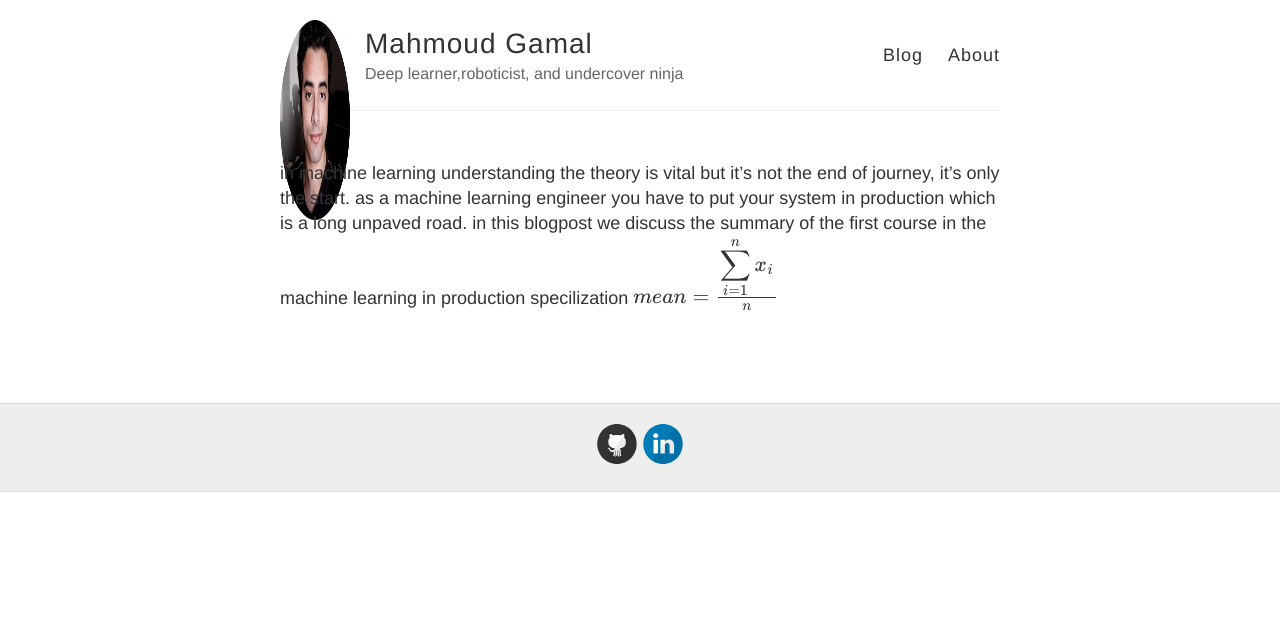
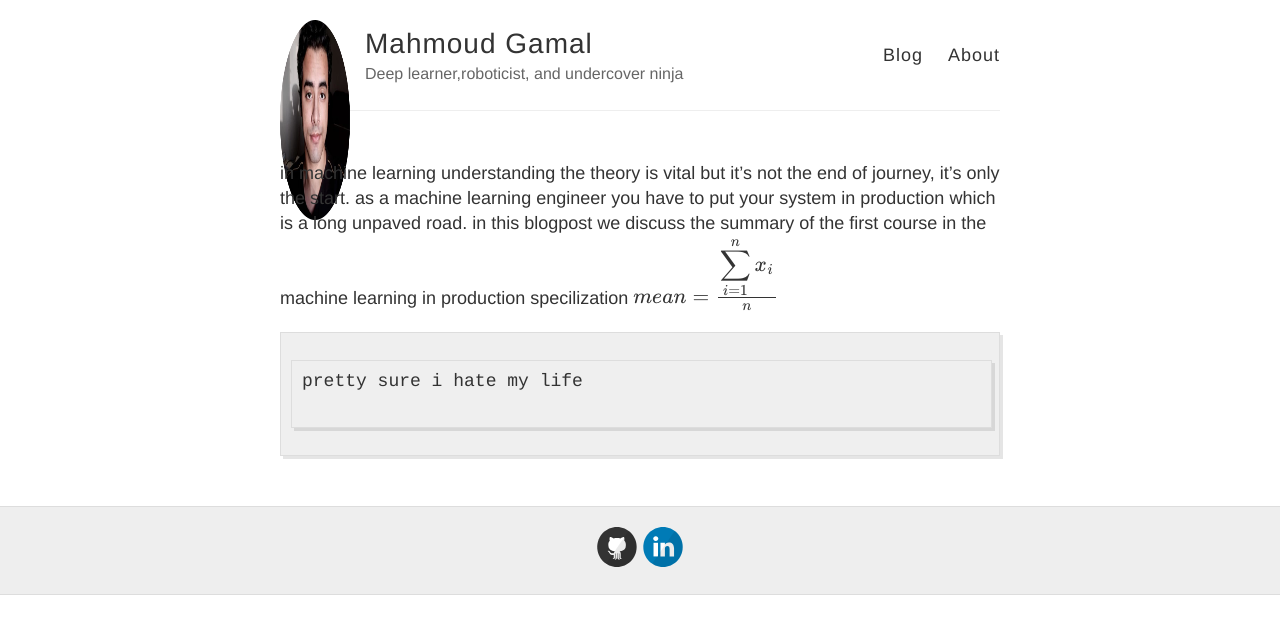
Before and after one commit to mgama1/mgama1.github.io, a Jekyll site: the page built from _posts/2021-3-3-test.md, in a window 1280 px wide. Shown: the top 634 px of the page. Built offline with Jekyll 4.4.1, drawn with Linux system fonts in a browser that asks for light colours; formulas are drawn with MathJax 3.

Commit message:
Update 2021-3-3-test.md

````diff
--- a/_posts/2021-3-3-test.md
+++ b/_posts/2021-3-3-test.md
@@ -5,5 +5,7 @@ title: Summary of introduction to Machine Learning in Production
 in machine learning understanding the theory is vital but it's not the end of journey, it's only the start.
 as a machine learning engineer you have to put your system in production which is a long unpaved road. in this blogpost we discuss the summary of the first course in the machine learning in production specilization
 $$mean = \frac{\displaystyle\sum_{i=1}^{n} x_{i}}{n}$$
-``` ffffffffffffffffff
 ```
+pretty sure i hate my life
+
+```
````
